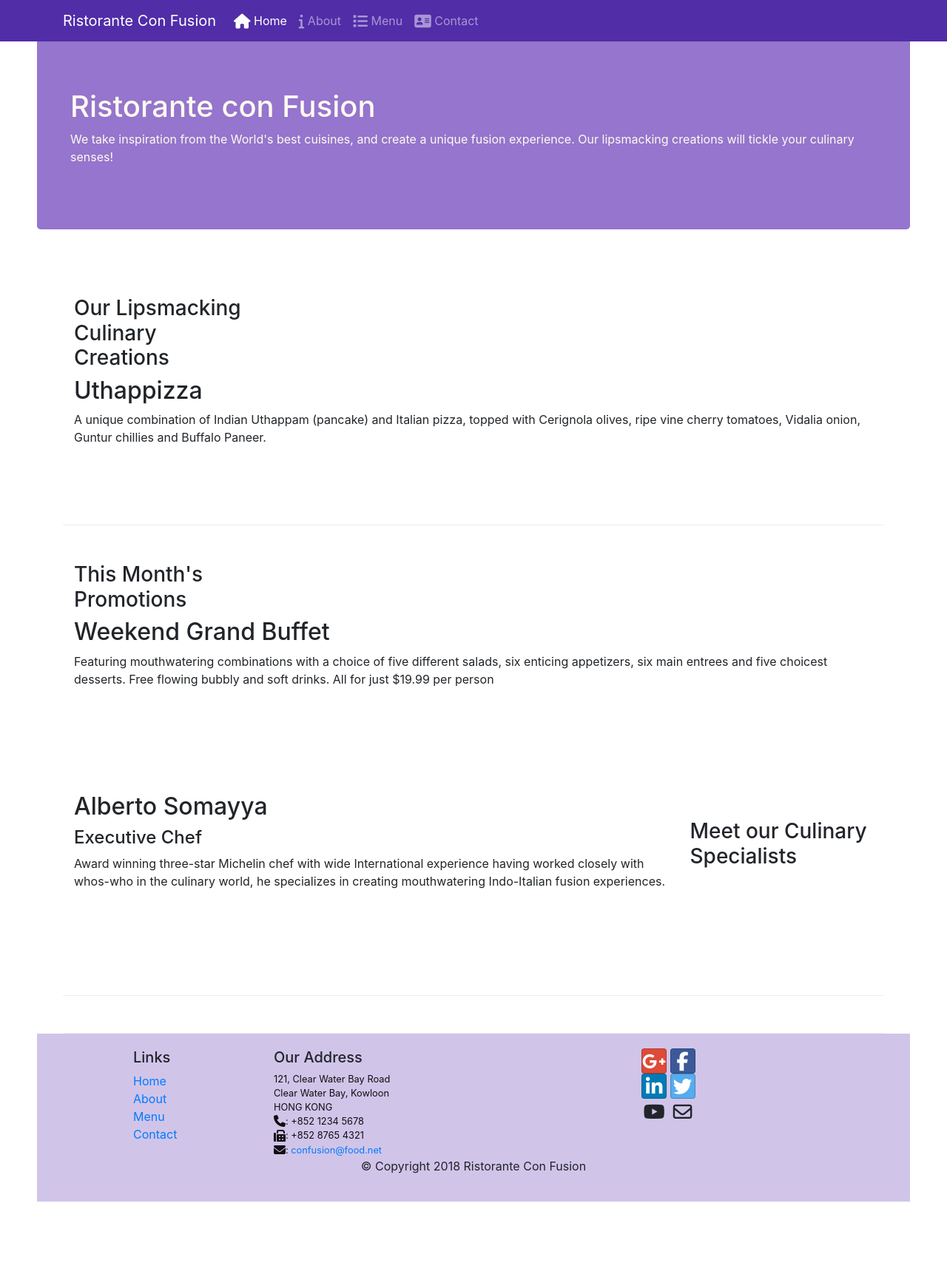
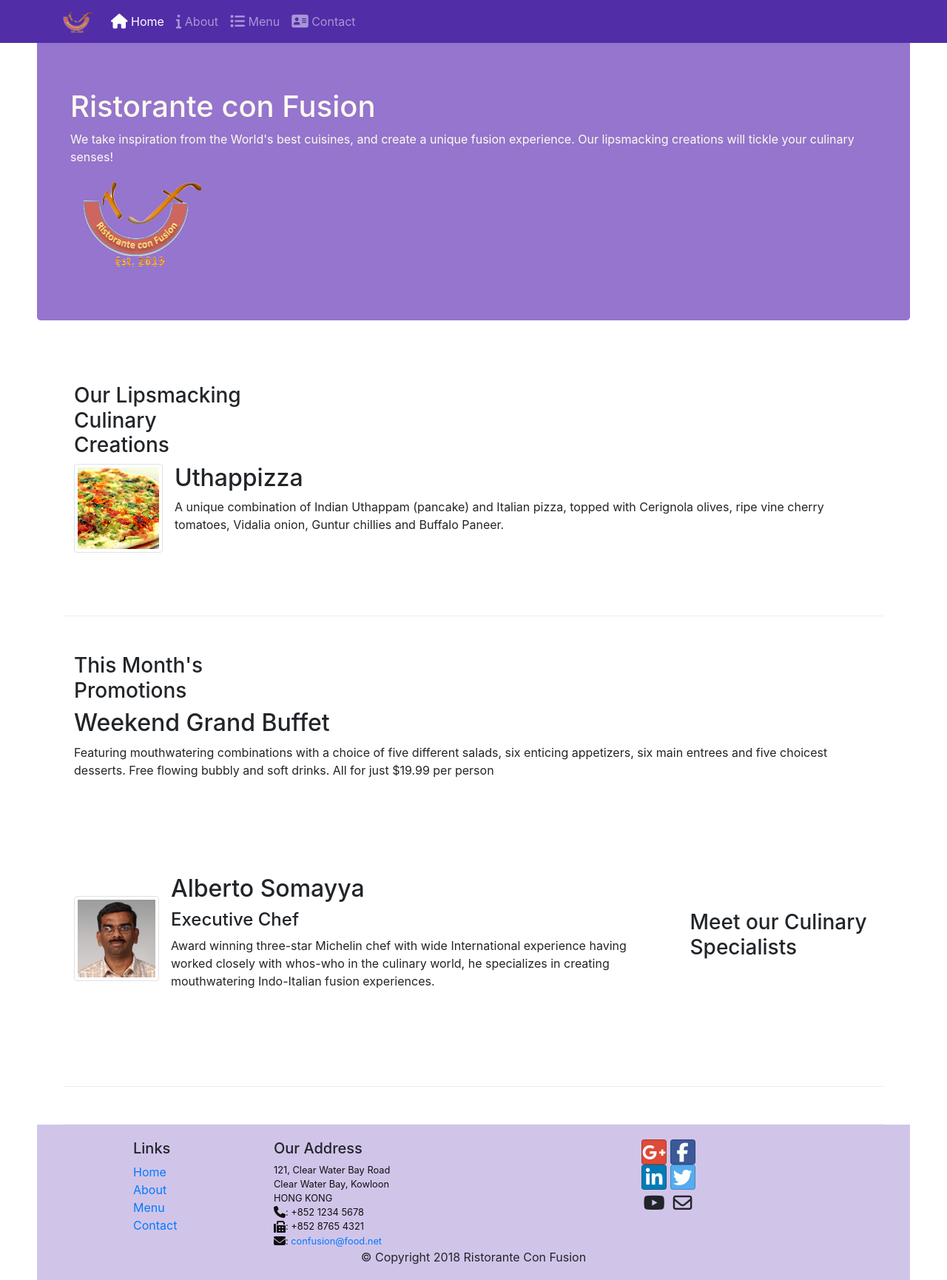
Before and after one commit to suicvne/FullStackWebCourse, a plain HTML site: page index.html in a window 1280 px wide. Shown: the top 1730 px of the page at 74% size. Before the commit the page ends 1674 px from the top, so only its background shows below. Drawn offline with nearby package versions, Linux system fonts and the light colour scheme.

Commit message:
media & images

```diff
--- a/index.html
+++ b/index.html
@@ -19,7 +19,7 @@
     <nav class="navbar navbar-dark navbar-expand-sm fixed-top">
         <div class="container">
             <button class="navbar-toggler" type="button" data-toggle="collapse" data-target="#Navbar"><span class="navbar-toggler-icon"></span></button>
-            <a class="navbar-brand" href="#">Ristorante Con Fusion</a>
+            <a class="navbar-brand" href="#"><img src="img/logo.png" height="30" width="41"></a>
             <div class="collapse navbar-collapse" id="Navbar">
                 <ul class="navbar-nav mr-auto">
                     <li class="nav-item active"><a class="nav-link" href="#"><span class="fa fa-home fa-lg"></span> Home</a></li>
@@ -38,7 +38,8 @@
                     <p class="d-none d-lg-block">We take inspiration from the World's best cuisines, and create a
                         unique fusion experience. Our lipsmacking creations will tickle your culinary senses!</p>
                 </div>
-                <div>
+                <div class="col-12 col-sm align-self-center">
+                    <img src="img/logo.png" class="img-fluid">
                 </div>
             </div>
         </div>
@@ -51,10 +52,17 @@
                     <h3>Our Lipsmacking Culinary Creations</h3>
                 </div>
                 <div class="col col-sm col-md order-sm-first">
-                    <h2>Uthappizza</h2>
-                    <p class="d-none d-lg-block">A unique combination of Indian Uthappam (pancake) and Italian pizza,
-                        topped with Cerignola olives, ripe vine cherry tomatoes, Vidalia onion, Guntur chillies and
-                        Buffalo Paneer.</p>
+                        <div class="media">
+                                <img class="d-flex mr-3 img-thumbnail align-self-center"
+                                        src="img/uthappizza.png" alt="Uthappizza">
+                                <div class="media-body">
+                                    <h2 class="mt-0">Uthappizza</h2>
+                                    <p class="d-none d-sm-block">A unique combination of Indian Uthappam (pancake) and
+                                        Italian pizza, topped with Cerignola olives, ripe vine
+                                        cherry tomatoes, Vidalia onion, Guntur chillies and
+                                        Buffalo Paneer.</p>
+                                </div>
+                            </div>
                 </div>
             </div>
         </div>
@@ -76,11 +84,19 @@
                     <h3>Meet our Culinary Specialists</h3>
                 </div>
                 <div class="col col-sm col-md order-sm-first">
-                    <h2>Alberto Somayya</h2>
-                    <h4>Executive Chef</h4>
-                    <p class="d-none d-lg-block">Award winning three-star Michelin chef with wide International
-                        experience having worked closely with whos-who in the culinary world, he specializes in
-                        creating mouthwatering Indo-Italian fusion experiences. </p>
+                        <div class="media">
+                                <img class="d-flex mr-3 img-thumbnail align-self-center"
+                                        src="img/alberto.png" alt="Alberto Somayya">
+                                <div class="media-body">
+                                    <h2 class="mt-0">Alberto Somayya</h2>
+                                    <h4>Executive Chef</h4>
+                                    <p class="d-none d-sm-block">Award winning three-star Michelin chef with wide
+                                        International experience having worked closely with
+                                        whos-who in the culinary world, he specializes in
+                                        creating mouthwatering Indo-Italian fusion experiences.
+                                        </p>
+                                </div>
+                            </div>
                 </div>
             </div>
         </div>
```
Also changed, not shown: aboutus.html (+7 -8 lines), contactus.html (+11 -15 lines), img/alberto.png (added), img/buffet.png (added), img/logo.png (added), img/uthappizza.png (added), 2 other files.
